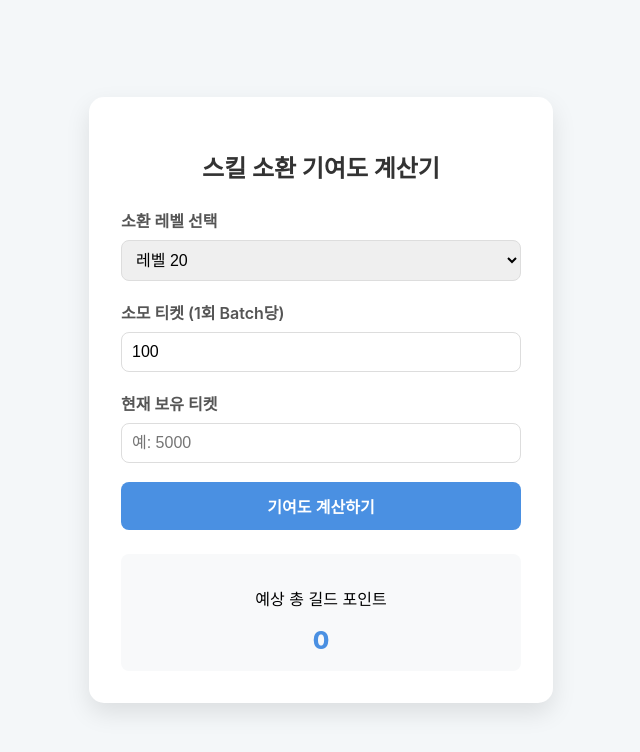
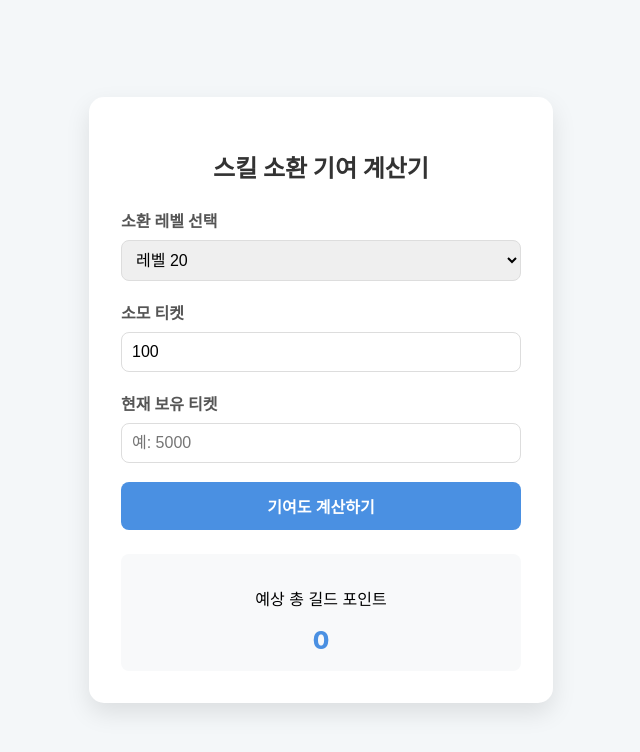
Before and after one commit to kcy153/skill-point-calculator, a plain HTML site: page index.html in a window 1280 px wide. Shown: the whole page, without its empty margins (319-959 px from the left). Drawn offline with Linux system fonts and the light colour scheme.

Commit message:
Update index.html

```diff
--- a/index.html
+++ b/index.html
@@ -76,7 +76,7 @@
 <body>
 
 <div class="container">
-    <h2>스킬 소환 기여도 계산기</h2>
+    <h2>스킬 소환 기여 계산기</h2>
 
     <div class="input-group">
         <label>소환 레벨 선택</label>
@@ -93,7 +93,7 @@
     </div>
 
     <div class="input-group">
-        <label>소모 티켓 (1회 Batch당)</label>
+        <label>소모 티켓</label>
         <input type="number" id="cost" placeholder="예: 100" value="100">
     </div>
 
```
